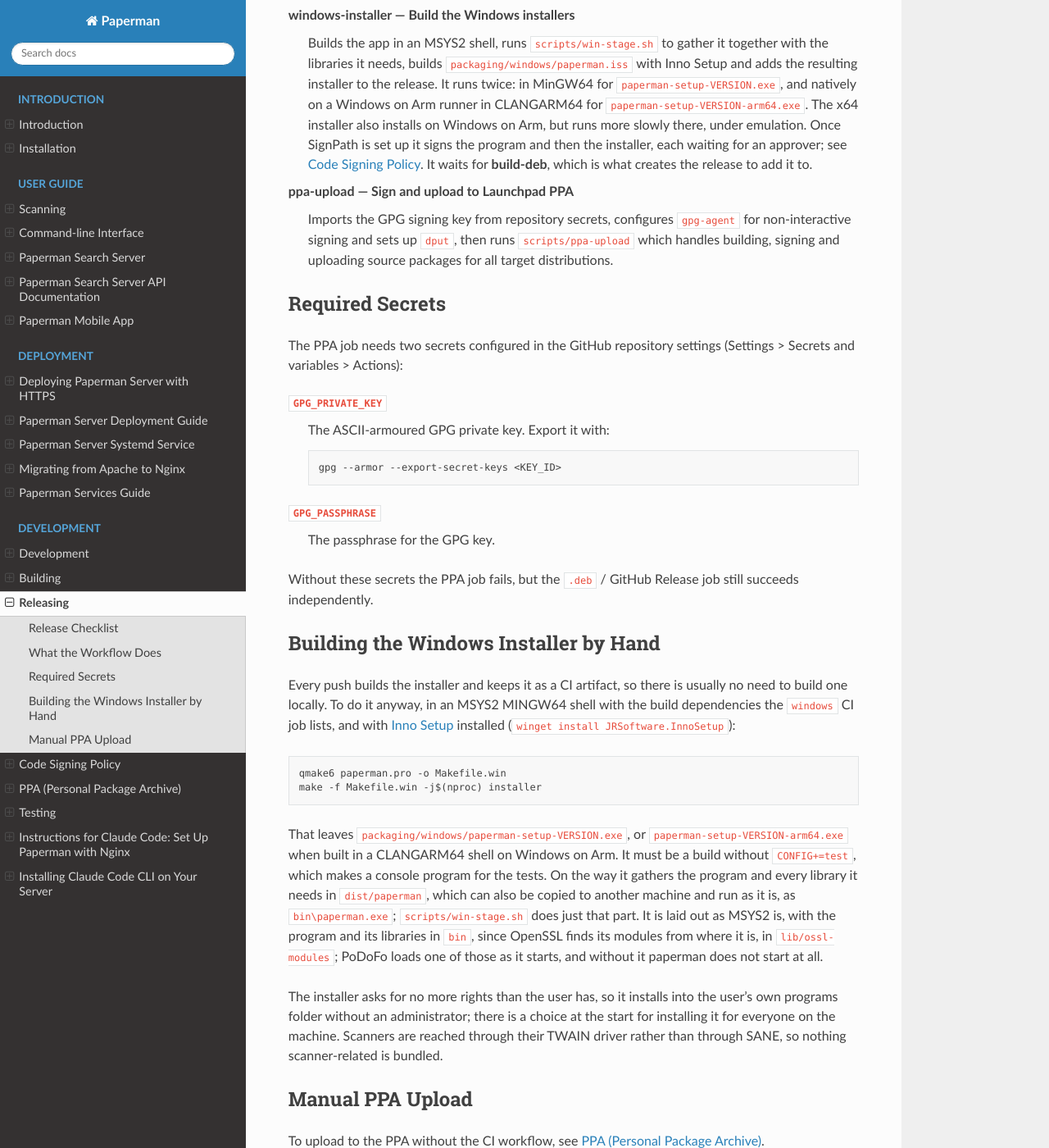
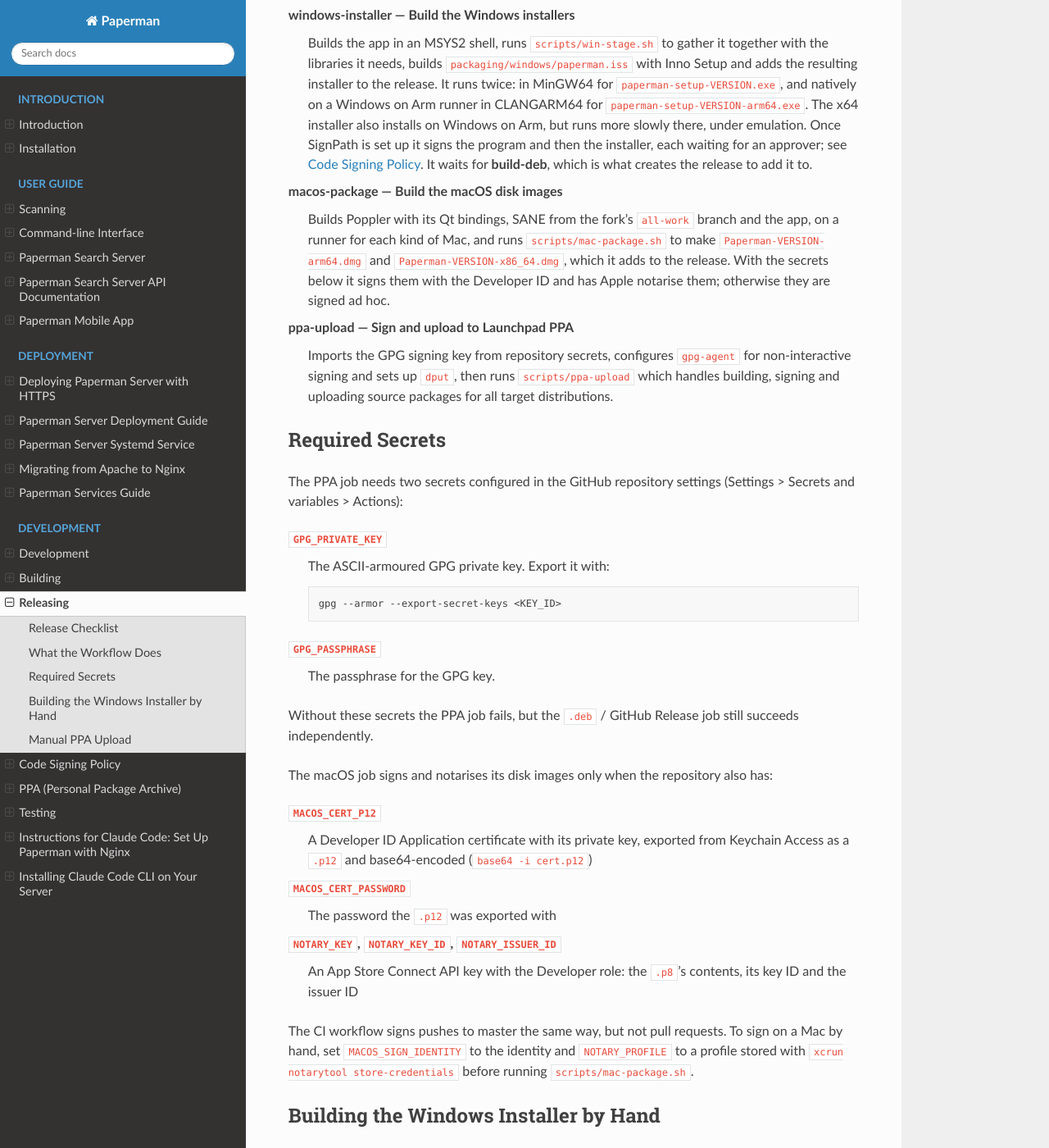
Before and after one commit to sjg20/paperman, a Sphinx documentation site: the page built from doc/releasing.rst, in a window 1280 px wide and 1400 px high, scrolled down 1080 px. Shown: the whole window at 82% size. Built offline with Sphinx 7.4.7 and the Read the Docs theme 3.1.0, drawn with Linux system fonts in a browser that asks for light colours.

Commit message:
doc: Describe the macOS package
The installation guide says there is no package for macOS, and the
README sends Mac users to build it from source.

Describe the disk images for Apple Silicon and Intel, where to get them
until the next release, and how to open one which is not notarised. In
the release guide, describe the job which builds them and the secrets
with which it signs and notarises them.

Co-developed-by: Claude Opus 5.5 (1M context) <noreply@anthropic.com>
Claude-Session: https://claude.ai/code/session_01BxfLL7T8McSpFMMxYekitE

```diff
--- a/doc/releasing.rst
+++ b/doc/releasing.rst
@@ -61,6 +61,14 @@ What the Workflow Does
    :doc:`code-signing`.  It waits for **build-deb**, which is what
    creates the release to add it to.
 
+**macos-package** — Build the macOS disk images
+   Builds Poppler with its Qt bindings, SANE from the fork's
+   ``all-work`` branch and the app, on a runner for each kind of Mac, and
+   runs ``scripts/mac-package.sh`` to make ``Paperman-VERSION-arm64.dmg``
+   and ``Paperman-VERSION-x86_64.dmg``, which it adds to the release.
+   With the secrets below it signs them with the Developer ID and has
+   Apple notarise them; otherwise they are signed ad hoc.
+
 **ppa-upload** — Sign and upload to Launchpad PPA
    Imports the GPG signing key from repository secrets, configures
    ``gpg-agent`` for non-interactive signing and sets up ``dput``, then runs
@@ -85,6 +93,26 @@ The PPA job needs two secrets configured in the GitHub repository settings
 
 Without these secrets the PPA job fails, but the ``.deb`` / GitHub Release
 job still succeeds independently.
+
+The macOS job signs and notarises its disk images only when the
+repository also has:
+
+``MACOS_CERT_P12``
+   A Developer ID Application certificate with its private key, exported
+   from Keychain Access as a ``.p12`` and base64-encoded
+   (``base64 -i cert.p12``)
+
+``MACOS_CERT_PASSWORD``
+   The password the ``.p12`` was exported with
+
+``NOTARY_KEY``, ``NOTARY_KEY_ID``, ``NOTARY_ISSUER_ID``
+   An App Store Connect API key with the Developer role: the ``.p8``'s
+   contents, its key ID and the issuer ID
+
+The CI workflow signs pushes to master the same way, but not pull
+requests. To sign on a Mac by hand, set ``MACOS_SIGN_IDENTITY`` to the
+identity and ``NOTARY_PROFILE`` to a profile stored with ``xcrun
+notarytool store-credentials`` before running ``scripts/mac-package.sh``.
 
 Building the Windows Installer by Hand
 --------------------------------------
```
Also changed, not shown: README.md (+12 -5 lines), doc/install.rst (+21 -2 lines).
